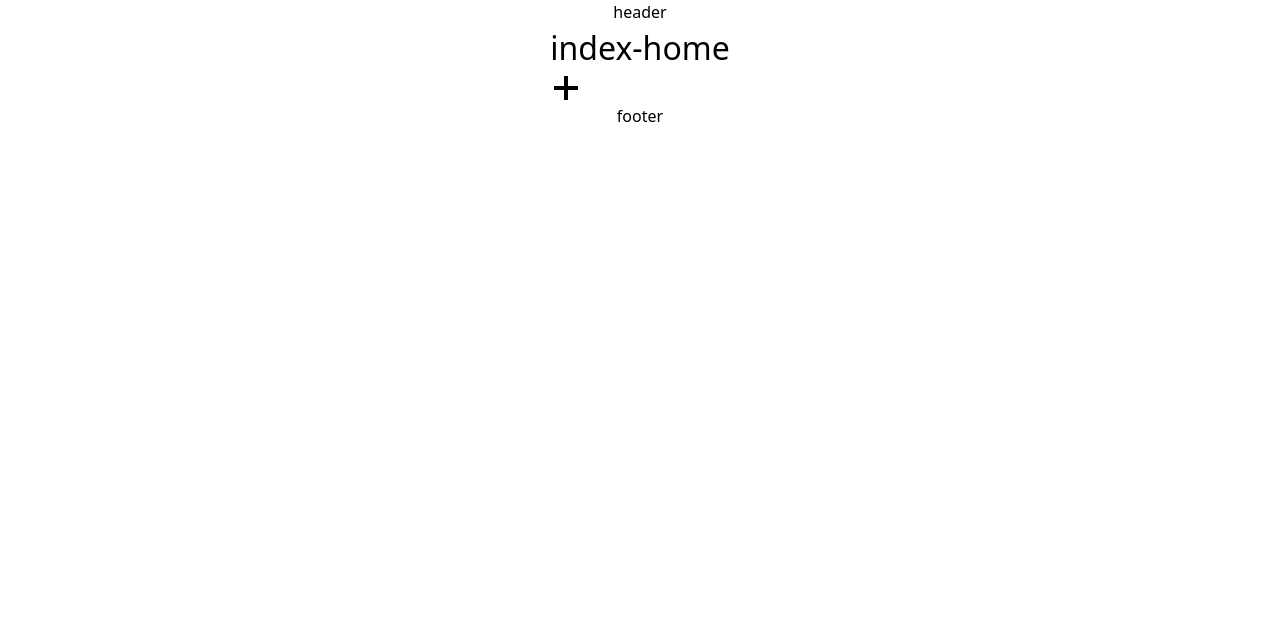
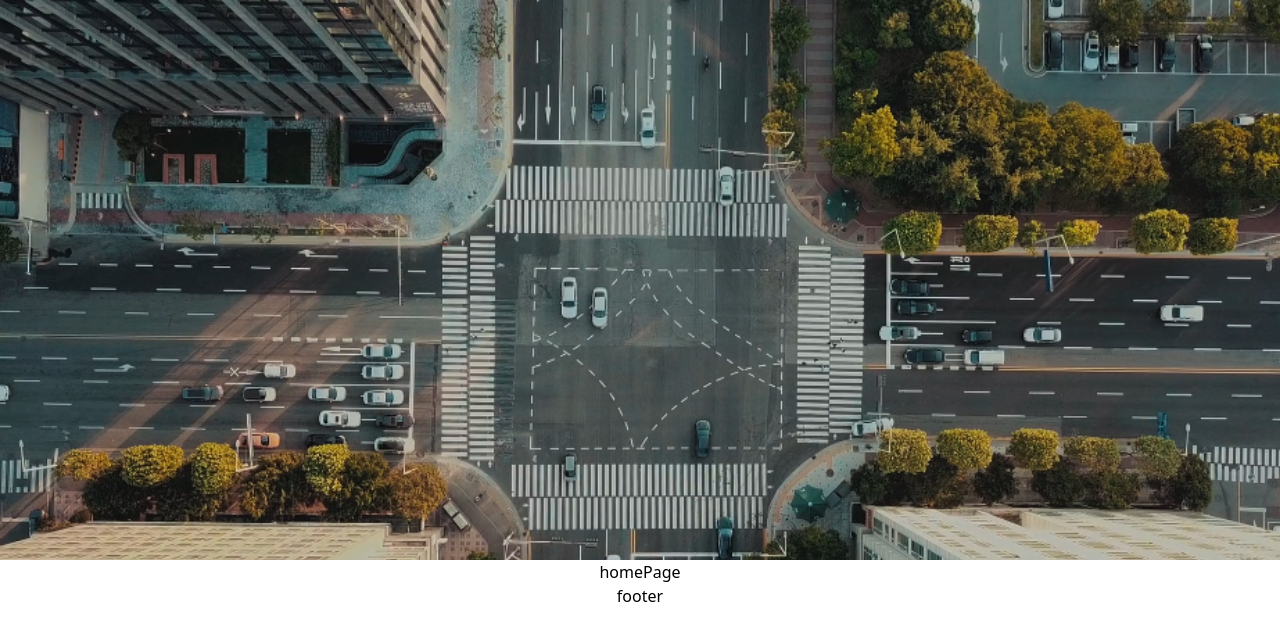
Before and after one commit to catx1726/Front-Dev-Template, a Vue app: page /#/home in a window 1280 px wide. Shown: the top 640 px of the page. Built offline with nearby package versions, Linux system fonts and the light colour scheme.

Commit message:
feat: 新增视频加载监听和播放完毕

```diff
--- /dev/null
+++ b/src/layout/normal_layout/header/index.vue
@@ -0,0 +1,47 @@
+<template>
+  <div class="video-container h-4/5">
+    <video v-show="pageData.loaded" src="../../../../public/video/video.mp4" autoplay></video>
+    <img v-show="pageData.played || !pageData.loaded" src="../../../../public/img/layout_header_video_poster.png" />
+  </div>
+</template>
+
+<script lang="ts">
+import { onMounted, onUnmounted, ref } from 'vue'
+import { handleVideoEntry, handleRemoveEventListener } from './type'
+
+export default {
+  name: 'LayoutHeader'
+}
+</script>
+<script lang="ts" setup>
+onMounted(() => {
+  handleVideoEntry(pageVideoLoaded, pageVideoPlayed)
+})
+
+const pageData = ref({ played: false, loaded: false })
+
+/* 视频加载完毕 */
+function pageVideoLoaded() {
+  console.log('pageVideoLoaded!')
+  pageData.value.loaded = true
+}
+
+/* 视频播放完毕 */
+function pageVideoPlayed() {
+  console.log('pageVideoPlayed!')
+  pageData.value.loaded = false
+  pageData.value.played = true
+  handleRemoveEventListener()
+}
+</script>
+
+<style lang="scss" scoped>
+.video-container {
+  width: 100%;
+  max-height: 70vh;
+  overflow: hidden;
+  img {
+    width: 100%;
+  }
+}
+</style>
--- /dev/null
+++ b/src/layout/normal_layout/header/type.ts
@@ -0,0 +1,86 @@
+export interface LayoutHeaderInterface {
+  eventContainer: Array<LayoutHeaderEventInterface>
+}
+
+export interface LayoutHeaderEventInterface {
+  type: string
+  dom: Node
+  callBack: EventListenerOrEventListenerObject | null
+}
+
+const LayoutHeaderComp: LayoutHeaderInterface = {
+  eventContainer: []
+}
+
+/**
+ *
+ * @description 执行入口函数
+ * @param {EventListenerOrEventListenerObject | null} loadedCallBack
+ * @param {EventListenerOrEventListenerObject | null} playedCallBack
+ * @export
+ */
+export function handleVideoEntry(
+  loadedCallBack: EventListenerOrEventListenerObject | null,
+  playedCallBack: EventListenerOrEventListenerObject | null
+) {
+  const DOC = document,
+    videoDOMList = DOC.querySelectorAll('video')
+  handleVideoLoaded(videoDOMList, loadedCallBack)
+  handleVideoPlayed(videoDOMList, playedCallBack)
+}
+
+/**
+ *
+ * @description 监听视频加载完成
+ * @param {NodeList} domList
+ * @export
+ */
+export function handleVideoLoaded(domList: NodeList, callBack: EventListenerOrEventListenerObject | null) {
+  handleAddEventListener(domList, 'canplaythrough', callBack)
+}
+
+/**
+ *
+ * @description 监听视频播放完成
+ * @param {NodeList} domList
+ * @export
+ */
+export function handleVideoPlayed(domList: NodeList, callBack: EventListenerOrEventListenerObject | null) {
+  // 这里需要注意一点，就是当 audio 组件设置了 loop，在注册之前先要将 loop 关掉
+  handleAddEventListener(domList, 'ended', callBack)
+}
+
+/**
+ *
+ * @description 统一注册事件，并存入一个容器中，方便释放
+ * @param {NodeList} domList
+ * @param {string} type
+ * @param {EventListenerOrEventListenerObject | null} callBack
+ * @export
+ */
+export function handleAddEventListener(
+  domList: NodeList,
+  type: string,
+  callBack: EventListenerOrEventListenerObject | null
+) {
+  console.log('handleAddEventListener:', type)
+  domList.forEach((i) => {
+    LayoutHeaderComp.eventContainer.push({ type, dom: i, callBack })
+    i.addEventListener(type, callBack, false)
+  })
+}
+
+/**
+ *
+ * @description 统一清理已经注册的事件
+ * @param {Array<LayoutHeaderEventInterface>} layoutEventList
+ * @export
+ */
+export function handleRemoveEventListener(
+  layoutEventList: Array<LayoutHeaderEventInterface> = LayoutHeaderComp.eventContainer
+) {
+  layoutEventList.forEach((i) => {
+    i.dom.removeEventListener(i.type, i.callBack)
+    console.log('removeEventListener:', i.type)
+  })
+}
--- a/src/layout/normal_layout/index.scss
+++ b/src/layout/normal_layout/index.scss
@@ -1,5 +1,5 @@
 .header-container,
 .main-container,
 .footer-container{
-  @apply flex flex-wrap flex-auto justify-center content-center;
+  @apply flex flex-wrap flex-auto justify-center;
 }
--- a/src/layout/normal_layout/index.vue
+++ b/src/layout/normal_layout/index.vue
@@ -1,5 +1,7 @@
 <template>
-  <header class="header-container text-xl h-1/5">header</header>
+  <header class="header-container text-xl">
+    <header-comp></header-comp>
+  </header>
   <main class="main-container h-4/5 bg-black text-gray">
     <router-view></router-view>
   </main>
@@ -8,19 +10,14 @@
 
 <script lang="ts">
 export default {
-  name: 'NormalLayoutPage',
-  setup() {
-    return {}
-  },
-  mounted() {},
-  data() {
-    return {}
-  },
-  watch: {},
-  computed: {},
-  methods: {}
+  name: 'NormalLayoutPage'
 }
 </script>
+
+<script lang="ts" setup>
+import HeaderComp from './header/index.vue'
+</script>
+
 <style lang="scss" scoped>
 @import url(./index.scss);
 </style>
--- a/src/views/home/template.vue
+++ b/src/views/home/template.vue
@@ -1,27 +1,10 @@
-<template>
-  <div class="home-container">
-    index-home
-    <svg-icon name="add"></svg-icon>
-  </div>
-</template>
+<template>homePage</template>
 
 <script lang="ts">
 export default {
-  name: 'HomePage',
-  setup() {
-    return {}
-  },
-  mounted() {},
-  data() {
-    return {}
-  },
-  watch: {},
-  computed: {},
-  methods: {}
+  name: 'HomePage'
 }
 </script>
-<style lang="scss" scoped>
-.home-container {
-  font-size: 2rem;
-}
-</style>
+<script lang="ts" setup></script>
+
+<style lang="scss" scoped></style>
--- a/vite.config.ts
+++ b/vite.config.ts
@@ -21,6 +21,7 @@ export default defineConfig({
   server: {
     port: 9817,
     open: true,
-    cors: true
+    cors: true,
+    host:'192.168.2.36'
   }
 })
```
Also changed, not shown: .prettierrc.js, public/img/layout_header_video_poster.png (added), 1 other file (tests, documents, lock files or other folders).
